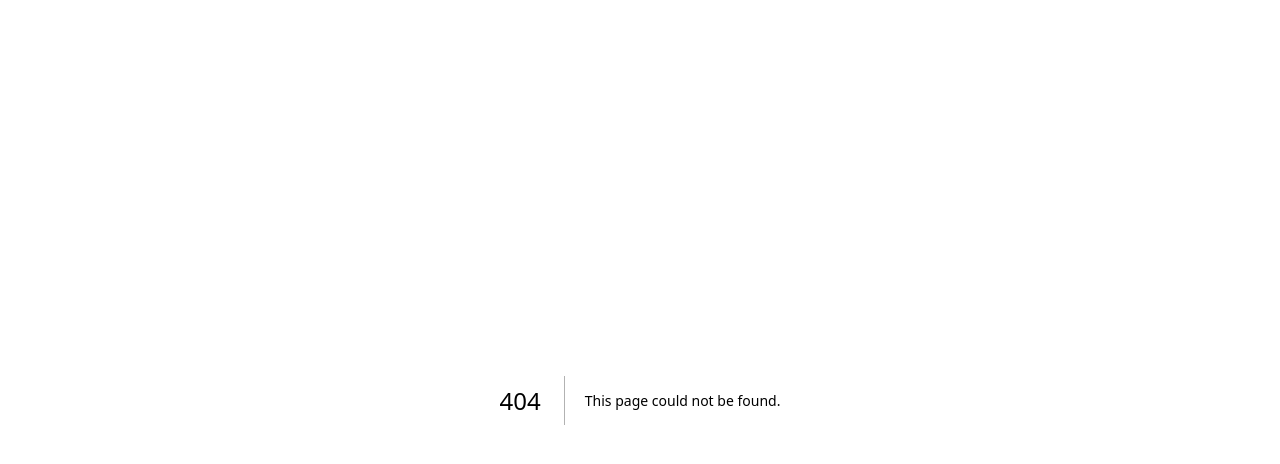
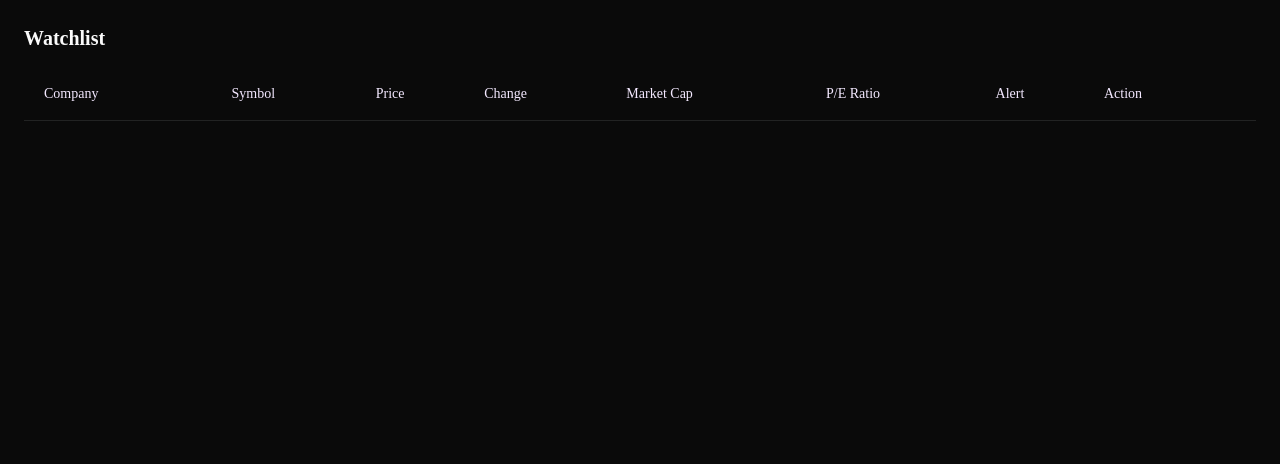
Before and after one commit to Ellhen/signalist_app, a Next.js app: page /watchlist in a window 1280 px wide. Before the commit this address had no page. Shown: the top 464 px of the page. Built offline with nearby package versions, Linux system fonts and the light colour scheme.

Commit message:
Implement table

```diff
--- /dev/null
+++ b/app/watchlist/page.tsx
@@ -0,0 +1,13 @@
+import WatchlistTable from '@/components/WatchlistTable'
+
+export default function WatchlistPage() {
+  return (
+    <div className="p-6">
+      <h1 className="mb-4 text-xl font-semibold">Watchlist</h1>
+      <WatchlistTable
+        items={[]}
+        userId={''}
+      />
+    </div>
+  )
+}
--- a/components/NavItems.tsx
+++ b/components/NavItems.tsx
@@ -3,14 +3,17 @@
 import { NAV_ITEMS } from '@/lib/constants'
 import Link from 'next/link'
 import { usePathname } from 'next/navigation'
-import SearchCommand from './SearchCommand'
+import SearchCommand from '@/components/SearchCommand'
 
-
-const NavItems = ({initialStocks} : { initialStocks: StockWithWatchlistStatus[]}) => {
-  const pathname: string = usePathname()
+const NavItems = ({
+  initialStocks
+}: {
+  initialStocks: StockWithWatchlistStatus[]
+}) => {
+  const pathname = usePathname()
 
   const isActive = (path: string) => {
-    if (path === '/') return pathname === '/ '
+    if (path === '/') return pathname === '/'
 
     return pathname.startsWith(path)
   }
@@ -18,7 +21,7 @@ const NavItems = ({initialStocks} : { initialStocks: StockWithWatchlistStatus[]}
   return (
     <ul className="flex flex-col sm:flex-row p-2 gap-3 sm:gap-10 font-medium">
       {NAV_ITEMS.map(({ href, label }) => {
-        if (label === 'Search')
+        if (href === '/search')
           return (
             <li key="search-trigger">
               <SearchCommand
@@ -45,5 +48,4 @@ const NavItems = ({initialStocks} : { initialStocks: StockWithWatchlistStatus[]}
     </ul>
   )
 }
-
 export default NavItems
--- a/components/SearchCommand.tsx
+++ b/components/SearchCommand.tsx
@@ -1,40 +1,50 @@
-"use client"
+'use client'
 
-import { useEffect, useState } from "react"
-import { CommandDialog, CommandEmpty, CommandInput, CommandList } from "@/components/ui/command"
-import {Button} from "@/components/ui/button";
-import {Loader2,  TrendingUp} from "lucide-react";
-import Link from "next/link";
-import {searchStocks} from "@/lib/actions/finnhub.actions";
-import {useDebounce} from "@/hooks/useDebounce";
+import { useEffect, useState } from 'react'
+import {
+  CommandDialog,
+  CommandEmpty,
+  CommandInput,
+  CommandList
+} from '@/components/ui/command'
+import { Button } from '@/components/ui/button'
+import { Loader2, TrendingUp } from 'lucide-react'
+import Link from 'next/link'
+import { searchStocks } from '@/lib/actions/finnhub.actions'
+import { useDebounce } from '@/hooks/useDebounce'
 
-export default function SearchCommand({ renderAs = 'button', label = 'Add stock', initialStocks }: SearchCommandProps) {
+export default function SearchCommand({
+  renderAs = 'button',
+  label = 'Add stock',
+  initialStocks
+}: SearchCommandProps) {
   const [open, setOpen] = useState(false)
-  const [searchTerm, setSearchTerm] = useState("")
+  const [searchTerm, setSearchTerm] = useState('')
   const [loading, setLoading] = useState(false)
-  const [stocks, setStocks] = useState<StockWithWatchlistStatus[]>(initialStocks);
+  const [stocks, setStocks] =
+    useState<StockWithWatchlistStatus[]>(initialStocks)
 
-  const isSearchMode = !!searchTerm.trim();
-  const displayStocks = isSearchMode ? stocks : stocks?.slice(0, 10);
+  const isSearchMode = !!searchTerm.trim()
+  const displayStocks = isSearchMode ? stocks : stocks?.slice(0, 10)
 
   useEffect(() => {
     const onKeyDown = (e: KeyboardEvent) => {
-      if ((e.metaKey || e.ctrlKey) && e.key.toLowerCase() === "k") {
+      if ((e.metaKey || e.ctrlKey) && e.key.toLowerCase() === 'k') {
         e.preventDefault()
         setOpen(v => !v)
       }
     }
-    window.addEventListener("keydown", onKeyDown)
-    return () => window.removeEventListener("keydown", onKeyDown)
+    window.addEventListener('keydown', onKeyDown)
+    return () => window.removeEventListener('keydown', onKeyDown)
   }, [])
 
   const handleSearch = async () => {
-    if(!isSearchMode) return setStocks(initialStocks);
+    if (!isSearchMode) return setStocks(initialStocks)
 
     setLoading(true)
     try {
-        const results = await searchStocks(searchTerm.trim());
-        setStocks(results);
+      const results = await searchStocks(searchTerm.trim())
+      setStocks(results)
     } catch {
       setStocks([])
     } finally {
@@ -42,37 +52,54 @@ export default function SearchCommand({ renderAs = 'button', label = 'Add stock'
     }
   }
 
-  const debouncedSearch = useDebounce(handleSearch, 300);
+  const debouncedSearch = useDebounce(handleSearch, 300)
 
   useEffect(() => {
-    debouncedSearch();
-  }, [searchTerm]);
+    debouncedSearch()
+  }, [searchTerm])
 
   const handleSelectStock = () => {
-    setOpen(false);
-    setSearchTerm("");
-    setStocks(initialStocks);
+    setOpen(false)
+    setSearchTerm('')
+    setStocks(initialStocks)
   }
 
   return (
     <>
       {renderAs === 'text' ? (
-          <span onClick={() => setOpen(true)} className="search-text">
+        <span
+          onClick={() => setOpen(true)}
+          className="search-text"
+        >
           {label}
         </span>
-      ): (
-          <Button onClick={() => setOpen(true)} className="search-btn">
+      ) : (
+        <Button
+          onClick={() => setOpen(true)}
+          className="search-btn"
+        >
           {label}
         </Button>
       )}
-      <CommandDialog open={open} onOpenChange={setOpen} className="search-dialog">
+      <CommandDialog
+        open={open}
+        onOpenChange={setOpen}
+        className="search-dialog"
+      >
         <div className="search-field">
-          <CommandInput value={searchTerm} onValueChange={setSearchTerm} placeholder="Search stocks..." className="search-input" />
+          <CommandInput
+            value={searchTerm}
+            onValueChange={setSearchTerm}
+            placeholder="Search stocks..."
+            className="search-input"
+          />
           {loading && <Loader2 className="search-loader" />}
         </div>
         <CommandList className="search-list">
           {loading ? (
-              <CommandEmpty className="search-list-empty">Loading stocks...</CommandEmpty>
+            <CommandEmpty className="search-list-empty">
+              Loading stocks...
+            </CommandEmpty>
           ) : displayStocks?.length === 0 ? (
             <div className="search-list-indicator">
               {isSearchMode ? 'No results found' : 'No stocks available'}
@@ -83,28 +110,29 @@ export default function SearchCommand({ renderAs = 'button', label = 'Add stock'
                 {isSearchMode ? 'Search results' : 'Popular stocks'}
                 {` `}({displayStocks?.length || 0})
               </div>
-              {displayStocks?.map((stock, i) => (
-                  <li key={stock.symbol} className="search-item">
+              {displayStocks?.map(stock => (
+                <li
+                  key={stock.symbol}
+                  className="search-item"
+                >
                   <Link
                     href={`/stocks/${stock.symbol}`}
                     onClick={handleSelectStock}
                     className="search-item-link"
                   >
                     <TrendingUp className="h-4 w-4 text-gray-500" />
-                      <div  className="flex-1">
-                        <div className="search-item-name">
-                          {stock.name}
-                        </div>
+                    <div className="flex-1">
+                      <div className="search-item-name">{stock.name}</div>
                       <div className="text-sm text-gray-500">
-                          {stock.symbol} | {stock.exchange } | {stock.type}
+                        {stock.symbol} | {stock.exchange} | {stock.type}
                       </div>
                     </div>
+                    {/*<Star />*/}
                   </Link>
                 </li>
               ))}
             </ul>
-          )
-          }
+          )}
         </CommandList>
       </CommandDialog>
     </>
--- a/components/WatchlistButton.tsx
+++ b/components/WatchlistButton.tsx
@@ -1,7 +1,5 @@
 'use client'
 import React, { useMemo, useState } from 'react'
-
-
 
 const WatchlistButton = ({
   symbol,
--- /dev/null
+++ b/components/WatchlistTable.tsx
@@ -0,0 +1,64 @@
+'use client'
+
+import { useState } from 'react'
+import {
+  Table,
+  TableBody,
+  TableCell,
+  TableHead,
+  TableHeader,
+  TableRow
+} from '@/components/ui/table'
+import { WATCHLIST_TABLE_HEADER } from '@/lib/constants'
+
+export default function WatchlistTable({
+  items
+}: {
+  items: {
+    _id: string
+    userId: string
+    symbol: string
+    company: string
+    addedAt: string
+  }[]
+  userId: string
+}) {
+  const [rows, setRows] = useState(items)
+
+  return (
+    <Table className="custom-scrollbar">
+      <TableHeader>
+        <TableRow className="hover:bg-transparent">
+          {WATCHLIST_TABLE_HEADER.map(header => (
+            <TableHead
+              key={header}
+              className="bg-dark-400 py-4 text-left text-purple-100 first:pl-5 last:pr-5"
+            >
+              {header}
+            </TableHead>
+          ))}
+        </TableRow>
+      </TableHeader>
+
+      <TableBody>
+        {rows.map(stock => (
+          <TableRow
+            key={stock._id}
+            className="relative overflow-hidden rounded-lg border-b border-purple-100/5 hover:bg-dark-400/30"
+          >
+            <TableCell className="py-4 text-left first:pl-5 last:pr-5">
+              {stock.company}
+            </TableCell>
+            <TableCell className="py-4 text-left">{stock.symbol}</TableCell>
+            <TableCell className="py-4 text-left">-</TableCell>
+            <TableCell className="py-4 text-left">-</TableCell>
+            <TableCell className="py-4 text-left">-</TableCell>
+            <TableCell className="py-4 text-left">-</TableCell>
+            <TableCell className="py-4 text-left">-</TableCell>
+            <TableCell className="py-4 text-left last:pr-5"></TableCell>
+          </TableRow>
+        ))}
+      </TableBody>
+    </Table>
+  )
+}
--- /dev/null
+++ b/components/ui/table.tsx
@@ -0,0 +1,116 @@
+'use client'
+
+import * as React from 'react'
+
+import { cn } from '@/lib/utils'
+
+function Table({ className, ...props }: React.ComponentProps<'table'>) {
+  return (
+    <div
+      data-slot="table-container"
+      className="relative w-full overflow-x-auto"
+    >
+      <table
+        data-slot="table"
+        className={cn('w-full caption-bottom text-sm', className)}
+        {...props}
+      />
+    </div>
+  )
+}
+
+function TableHeader({ className, ...props }: React.ComponentProps<'thead'>) {
+  return (
+    <thead
+      data-slot="table-header"
+      className={cn('[&_tr]:border-b', className)}
+      {...props}
+    />
+  )
+}
+
+function TableBody({ className, ...props }: React.ComponentProps<'tbody'>) {
+  return (
+    <tbody
+      data-slot="table-body"
+      className={cn('[&_tr:last-child]:border-0', className)}
+      {...props}
+    />
+  )
+}
+
+function TableFooter({ className, ...props }: React.ComponentProps<'tfoot'>) {
+  return (
+    <tfoot
+      data-slot="table-footer"
+      className={cn(
+        'border-t bg-muted/50 font-medium [&>tr]:last:border-b-0',
+        className
+      )}
+      {...props}
+    />
+  )
+}
+
+function TableRow({ className, ...props }: React.ComponentProps<'tr'>) {
+  return (
+    <tr
+      data-slot="table-row"
+      className={cn(
+        'border-b transition-colors hover:bg-muted/50 has-aria-expanded:bg-muted/50 data-[state=selected]:bg-muted',
+        className
+      )}
+      {...props}
+    />
+  )
+}
+
+function TableHead({ className, ...props }: React.ComponentProps<'th'>) {
+  return (
+    <th
+      data-slot="table-head"
+      className={cn(
+        'h-10 px-2 text-left align-middle font-medium whitespace-nowrap text-foreground [&:has([role=checkbox])]:pr-0',
+        className
+      )}
+      {...props}
+    />
+  )
+}
+
+function TableCell({ className, ...props }: React.ComponentProps<'td'>) {
+  return (
+    <td
+      data-slot="table-cell"
+      className={cn(
+        'p-2 align-middle whitespace-nowrap [&:has([role=checkbox])]:pr-0',
+        className
+      )}
+      {...props}
+    />
+  )
+}
+
+function TableCaption({
+  className,
+  ...props
+}: React.ComponentProps<'caption'>) {
+  return (
+    <caption
+      data-slot="table-caption"
+      className={cn('mt-4 text-sm text-muted-foreground', className)}
+      {...props}
+    />
+  )
+}
+
+export {
+  Table,
+  TableHeader,
+  TableBody,
+  TableFooter,
+  TableHead,
+  TableRow,
+  TableCell,
+  TableCaption
+}
```
Also changed, not shown: components/Header.tsx (+4 -4 lines), components/UserDropdown.tsx (+13 -9 lines). Lines whose indentation alone changed are shown as unchanged.
